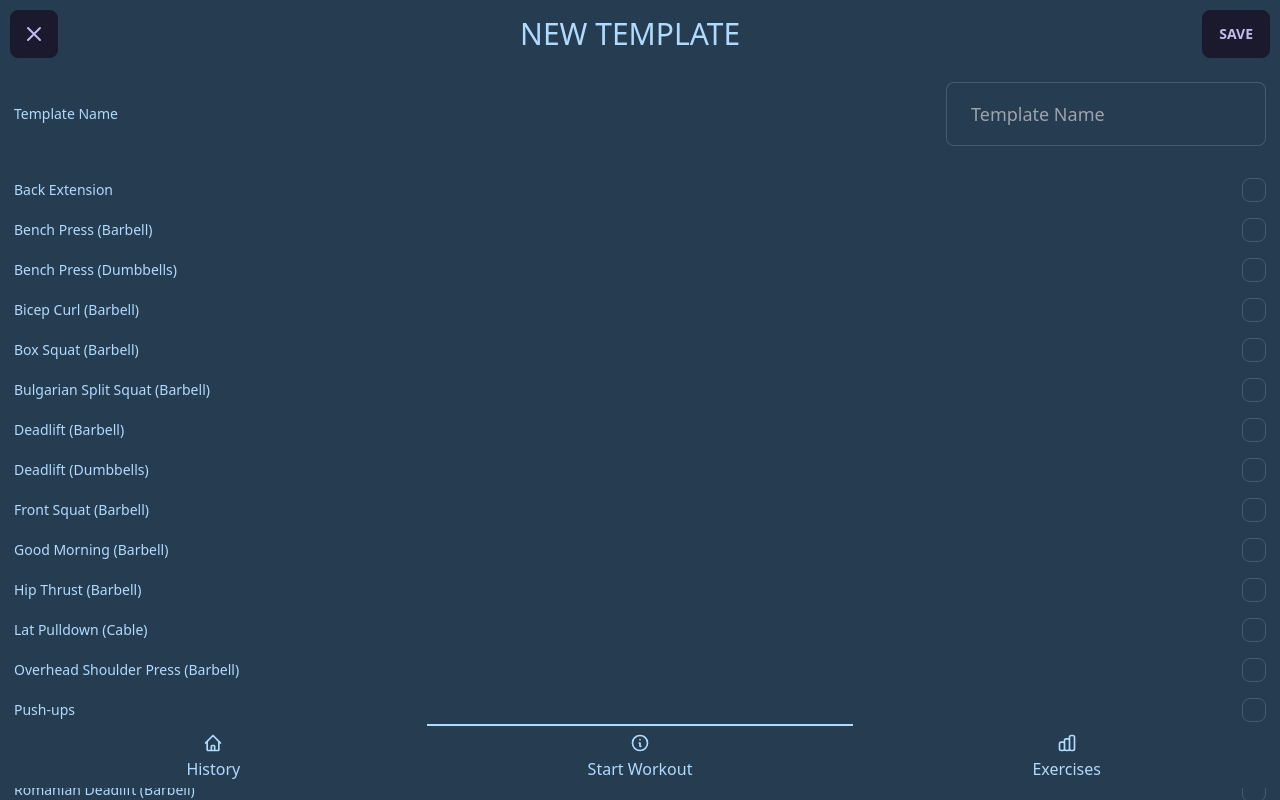
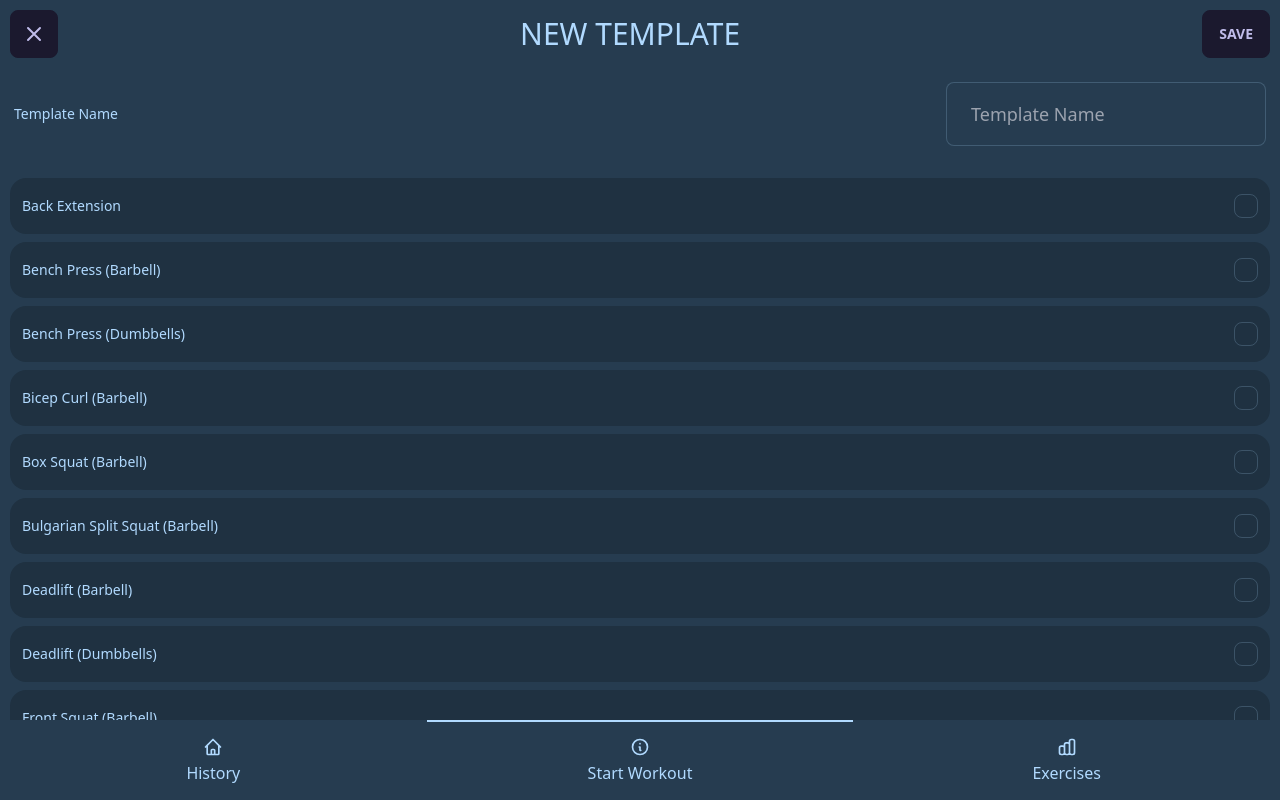
Before and after one commit to tbroder14/full-stack-fitness-app, a React (Vite) app in the folder frontend/vite-project/: page / in a window 1280 px wide. Both pictures are taken after a click on the button "NEW TEMPLATE". Shown: the top 800 px of the page. Built offline with nearby package versions, Linux system fonts and the light colour scheme.

Commit message:
added cards to exercise list

```diff
--- a/frontend/vite-project/src/components/AddExercisesPage.jsx
+++ b/frontend/vite-project/src/components/AddExercisesPage.jsx
@@ -55,7 +55,7 @@ export default function AddExercisePage({setActivePage, setCurrentWorkoutExercis
 
                 {exerciseList.map((exercise, index) => {
                     return(
-                    <div className="form-control" key={index}>
+                    <div className="form-control my-2 grid h-14 card bg-base-300 px-2" key={index}>
                         <label className="label cursor-pointer">
                             <span className="label-text">{exercise.name}</span>
                             <input
--- a/frontend/vite-project/src/components/BottomButtons.jsx
+++ b/frontend/vite-project/src/components/BottomButtons.jsx
@@ -1,7 +1,7 @@
 export default function BottomButtons({activeTab, setActiveTab}) {
 
     return (
-        <div className="btm-nav mb-3">
+        <div className="btm-nav h-20">
             <button className={activeTab === 'History' ? 'active' : ''} onClick={() => {setActiveTab('History')}}>
                 <svg xmlns="http://www.w3.org/2000/svg" className="h-5 w-5" fill="none" viewBox="0 0 24 24" stroke="currentColor"><path strokeLinecap="round" strokeLinejoin="round" strokeWidth="2" d="M3 12l2-2m0 0l7-7 7 7M5 10v10a1 1 0 001 1h3m10-11l2 2m-2-2v10a1 1 0 01-1 1h-3m-6 0a1 1 0 001-1v-4a1 1 0 011-1h2a1 1 0 011 1v4a1 1 0 001 1m-6 0h6" /></svg>
                 <span className="btm-nav-label">History</span>
--- a/frontend/vite-project/src/components/EditCurrentTemplate.jsx
+++ b/frontend/vite-project/src/components/EditCurrentTemplate.jsx
@@ -75,7 +75,7 @@ export default function EditCurrentTemplate({setActivePage, setShowButtons, allT
 
                         {exerciseList.map(exercise => {
                             return(
-                            <div className="form-control" key={exercise.name}>
+                            <div className="form-control my-2 grid h-14 card bg-base-300 px-2" key={exercise.name}>
                                 <label className="label cursor-pointer">
                                     <span className="label-text">{exercise.name}</span>
                                     <input
@@ -86,6 +86,7 @@ export default function EditCurrentTemplate({setActivePage, setShowButtons, allT
                                         onChange={selectedExercises}
                                     />
                                 </label>
+
                             </div>)
                         })}
 
--- a/frontend/vite-project/src/components/NewTemplate.jsx
+++ b/frontend/vite-project/src/components/NewTemplate.jsx
@@ -60,8 +60,8 @@ export default function NewTemplate({setActivePage, setShowButtons, setAllTempla
                         </div>
                         {exerciseList.map((exercise, index) => {
                             return(
-                            <div className="form-control" key={index}>
-                                <label className="label cursor-pointer">
+                            <div className="form-control my-2 grid h-14 card bg-base-300 px-2" key={index}>
+                                <label className="label cursor-pointer ">
                                     <span className="label-text">{exercise.name}</span>
                                     <input
                                         type="checkbox"
```
